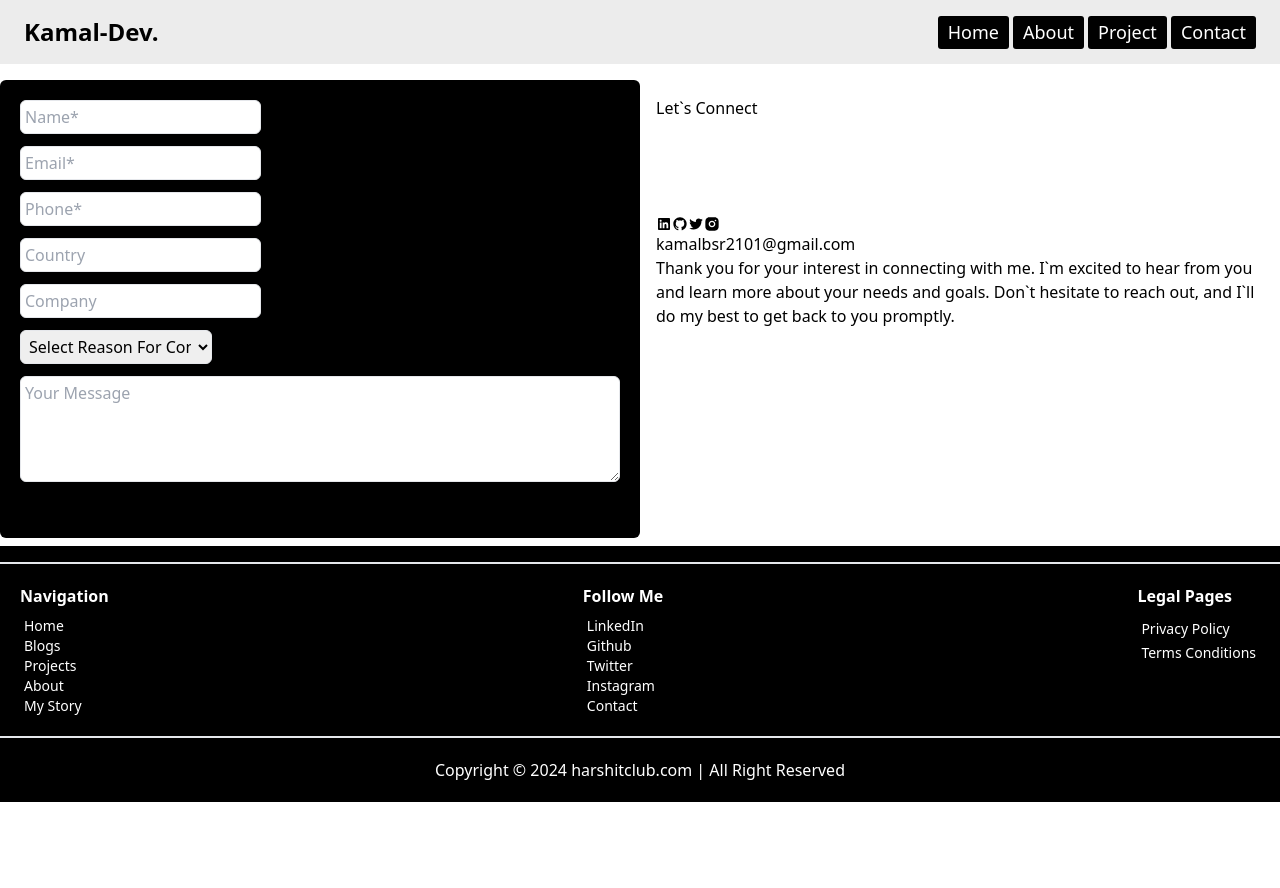
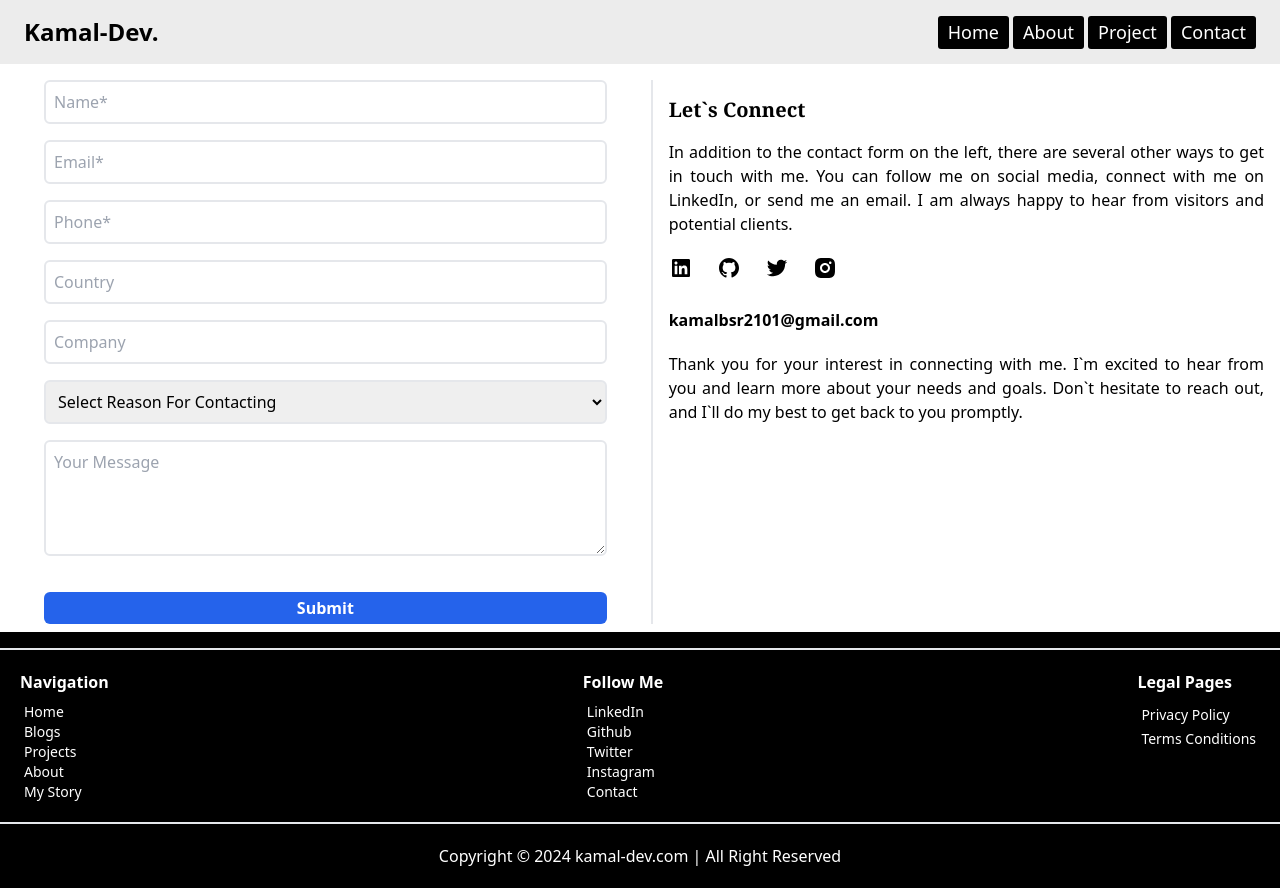
Before and after one commit to kksharma2101/my-portfolio, a Next.js app: page /contact in a window 1280 px wide. Before the commit the page ends 802 px from the top, so only its background shows below. Built offline with nearby package versions, Linux system fonts and the light colour scheme.

Commit message:
add modification in contactForm and mailer

```diff
--- a/src/app/(pages)/contact/page.tsx
+++ b/src/app/(pages)/contact/page.tsx
@@ -10,49 +10,54 @@ import ContactForm from "@/components/ContactForm";
 
 export default function Contact() {
     return (
-        <section className="w-full flex justify-center mt-20">
-            <div className="md:w-[50%] justify-center">
+        <section className="w-full block md:flex justify-center mt-20">
+            <div className="md:w-[50%] md:mx-3">
                 <ContactForm />
             </div>
-            <div className="borderRight"></div>
-            <div className="hidden md:w-[50%] md:block p-4">
-                <h2>Let`s Connect</h2>
-                <p className="text-white">
+            <div className="border border-y-2 hidden md:block"></div>
+            <div className="mt-8 md:mt-0 md:w-[50%] md:block p-4">
+                <h2 className="text-xl font-serif font-bold">Let`s Connect</h2>
+
+                <p className="text-black my-4 text-justify">
                     In addition to the contact form on the left, there are several other
                     ways to get in touch with me. You can follow me on social media,
                     connect with me on LinkedIn, or send me an email. I am always happy
                     to hear from visitors and potential clients.
                 </p>
-                <div className="contactSocial flex width100 justifyStart">
-                    <div className="contactSIcons">
-                        <Link href="https://www.linkedin.com/in/kksharma21/" target="_blank">
+
+                <div className="flex justify-start items-center gap-4 my-5">
+                    <Link href="https://www.linkedin.com/in/kksharma21/"
+                        className="size-8 text-2xl hover:text-blue-600"
+                        target="_blank">
                         <RiLinkedinBoxFill />
                     </Link>
-                    </div>
-                    <div className="contactSIcons">
-                        <Link href="https://github.com/kksharma2101" target="_blank">
+
+                    <Link href="https://github.com/kksharma2101"
+                        className="size-8 text-2xl hover:text-blue-600"
+                        target="_blank">
                         <RiGithubFill />
                     </Link>
-                    </div>
-                    <div className="contactSIcons">
-                        <Link href="/" target="_blank">
+
+                    <Link href="/"
+                        className="size-8 text-2xl hover:text-blue-600"
+                        target="_blank">
                         <RiTwitterFill />
                     </Link>
-                    </div>
-                    <div className="contactSIcons">
-                        <Link href="/" target="_blank">
+
+                    <Link href="/"
+                        className="size-8 text-2xl hover:text-blue-600"
+                        target="_blank">
                         <RiInstagramFill />
                     </Link>
                 </div>
-                </div>
 
-                <h3>
+                <h3 className="font-bold mb-5">
                     <Link href="mailto:kamalbsr2101@gmail.com">
                         kamalbsr2101@gmail.com
                     </Link>
                 </h3>
 
-                <p>
+                <p className="text-justify">
                     Thank you for your interest in connecting with me. I`m excited to
                     hear from you and learn more about your needs and goals. Don`t
                     hesitate to reach out, and I`ll do my best to get back to you
--- a/src/components/ContactForm.tsx
+++ b/src/components/ContactForm.tsx
@@ -57,133 +57,101 @@ function ContactForm() {
                     reason: "",
                     message: "",
                 });
-                // toast.success("Message Sent Successfully");
                 setStatus("success");
             } else {
                 setStatus("error");
             }
         } catch (error) {
-            // toast.error("Something Went Wrong | Try Again!");
             console.log(error);
         }
         setIsLoading(false);
     };
 
     return (
-        <form className="w-full flex justify-center" onSubmit={handleSubmit}>
-            <div className="bg-black p-5 w-full rounded-md">
-                <div className="flex flex-col gap-3 items-start">
-                    {/* <div className="mb-3 md:mb-0"> */}
+        <form className="" onSubmit={handleSubmit}>
+
+            <div className="flex items-center justify-center gap-4 flex-col px-5 sm:px-8 ">
+
                 <input
+                    className="border-2 w-full p-2 rounded-md"
                     placeholder="Name*"
                     type="text"
-                        className="border p-1 rounded-md"
                     name="name"
                     value={message.name}
                     onChange={handleChange}
                     required
                 />
-                    {/* </div> */}
-                    {/* <div className="width49"> */}
+
                 <input
+                    className="border-2 w-full p-2 rounded-md"
                     placeholder="Email*"
                     type="email"
-                        className="border p-1 rounded-md"
                     name="email"
                     value={message.email}
                     onChange={handleChange}
                     required
                 />
-                    {/* </div> */}
-                    {/* </div> */}
-                    {/* <div className="cInputs flex width100 spaceBtw"> */}
-                    {/* <div className="width49"> */}
+
                 <input
+                    className="border-2 w-full p-2 rounded-md"
                     placeholder="Phone*"
                     type="number"
-                        className="border p-1 rounded-md"
                     name="phone"
                     value={message.phone}
                     onChange={handleChange}
                 />
-                    {/* </div> */}
-                    {/* <div className="width49">
+
                 <input
-                        placeholder="Website If Any"
-                        className="width100"
-                        type="text"
-                        name="website"
-                        value={message.website}
-                        onChange={handleChange}
-                    />
-                </div> */}
-                    {/* </div> */}
-                    {/* <div className="cInputs flex width100 spaceBtw"> */}
-                    {/* <div className="width49"> */}
-                    <input
+                    className="border-2 w-full p-2 rounded-md"
                     placeholder="Country"
                     type="text"
-                        className="border p-1 rounded-md"
                     name="country"
                     value={message.country}
                     onChange={handleChange}
                 />
-                    {/* </div> */}
-                    {/* <div className="width49"> */}
+
                 <input
+                    className="border-2 w-full p-2 rounded-md"
                     placeholder="Company"
                     type="text"
-                        className="border p-1 rounded-md"
                     name="company"
                     value={message.company}
                     onChange={handleChange}
                 />
-                    {/* </div> */}
-                    {/* </div> */}
-                    {/* <div className="cInputs flex width100"> */}
-                    <div className="w-fit">
+
                 <select
-                            className="border p-1 w-48 rounded-md"
+                    className="border-2 p-2 w-full rounded-md"
                     name="reason"
                     value={message.reason}
                     onChange={handleChange}
                     required
                 >
                     <option className="">Select Reason For Contacting</option>
-                            <option>Services or pricing inquiry</option>
+                    <option>Job or career inquiries</option>
                     <option>Quote or proposal request</option>
                     <option>Technical assistance or support</option>
                     <option>Collaboration or partnership opportunities</option>
                     <option>Feedback or suggestions</option>
-                            <option>Job or career inquiries</option>
                     <option>Invitations to speak or participate</option>
                     <option>Questions about qualifications or portfolio</option>
                     <option>Permission to use work or content</option>
                     <option>General inquiries or questions.</option>
                     <option>Other (Write It In Message)</option>
                 </select>
-                    </div>
-                    {/* </div> */}
-                    {/* <div className="cInputs flex width100"> */}
-                    {/* <div className=""> */}
+
                 <textarea
+                    className="border-2 w-full p-2 rounded-md "
                     placeholder="Your Message"
-                        className="border p-1 rounded-md w-full"
-
-                        // row="4"
                     rows={4}
                     name="message"
                     value={message.message}
                     onChange={handleChange}
                     required
                 />
-                    {/* </div> */}
-                    {/* </div> */}
 
-                    {/* <div className=" flex width100"> */}
-                    <div className="width100">
+                <div className="w-full mt-5 text-white">
                     {status === "success" ? (
-                            <p className="contactSent margin1 textCenter">
+                        <p className="text-center m-2">
                             Thank you for submitting your message. I will get back to you as
                             soon as possible.
                         </p>
@@ -191,7 +159,7 @@ function ContactForm() {
                         ""
                     )}
                     {status === "error" ? (
-                            <p className="contactError margin1 textCenter">
+                        <p className="text-center m-2">
                             Oops, there was an error submitting the form. Please try again
                             later.
                         </p>
@@ -199,11 +167,11 @@ function ContactForm() {
                         ""
                     )}
 
-                        <button type="submit" className="width100">
+                    <button type="submit" className=" w-full bg-blue-600 py-1 rounded-md text-white font-semibold text-center">
                         {isLoading ? "Sending..." : "Submit"}
                     </button>
                 </div>
-                </div>
+
             </div>
         </form>
     );
--- a/src/components/Footer.tsx
+++ b/src/components/Footer.tsx
@@ -69,20 +69,12 @@ export default function Footer() {
                         </ul>
                     </div>
 
-                    {/* <div className="footerTab fContactMail">
-                    <h2 className="text-xl font-bold mb-2">Kamal Sharma</h2>
-                    <p>
-                        <Link href="mailto:kamalbsr2101@gmail.com">
-                            harshit@harshitclub.com
-                        </Link>
-                    </p>
-                </div> */}
                 </div>
 
                 <div className="py-5">
                     <p className="text-center">
                         Copyright © 2024{" "}
-                        <Link href="https://harshitclub.com">harshitclub.com</Link> | All
+                        <Link href="/">kamal-dev.com</Link> | All
                         Right Reserved
                     </p>
                 </div>
--- a/src/helper/mailer.ts
+++ b/src/helper/mailer.ts
@@ -21,8 +21,8 @@ export const sendEmail = async ({
 }: ContactProps) => {
   try {
     const transport = nodemailer.createTransport({
-      name: "mail.harshitclub.com",
-      host: "mail.harshitclub.com",
+      name: "mail.kamal-dev.com",
+      host: "mail.kamal-dev.com",
       port: 465,
       secure: true,
       auth: {
--- a/src/projectsData/projects.js
+++ b/src/projectsData/projects.js
@@ -163,4 +163,8 @@ export const technologies = [
     id: 16,
     tech: "MongoDB",
   },
+  {
+    id: 17,
+    tech: "Reudx Toolkit",
+  },
 ];
```
Lines whose indentation alone changed are shown as unchanged.
